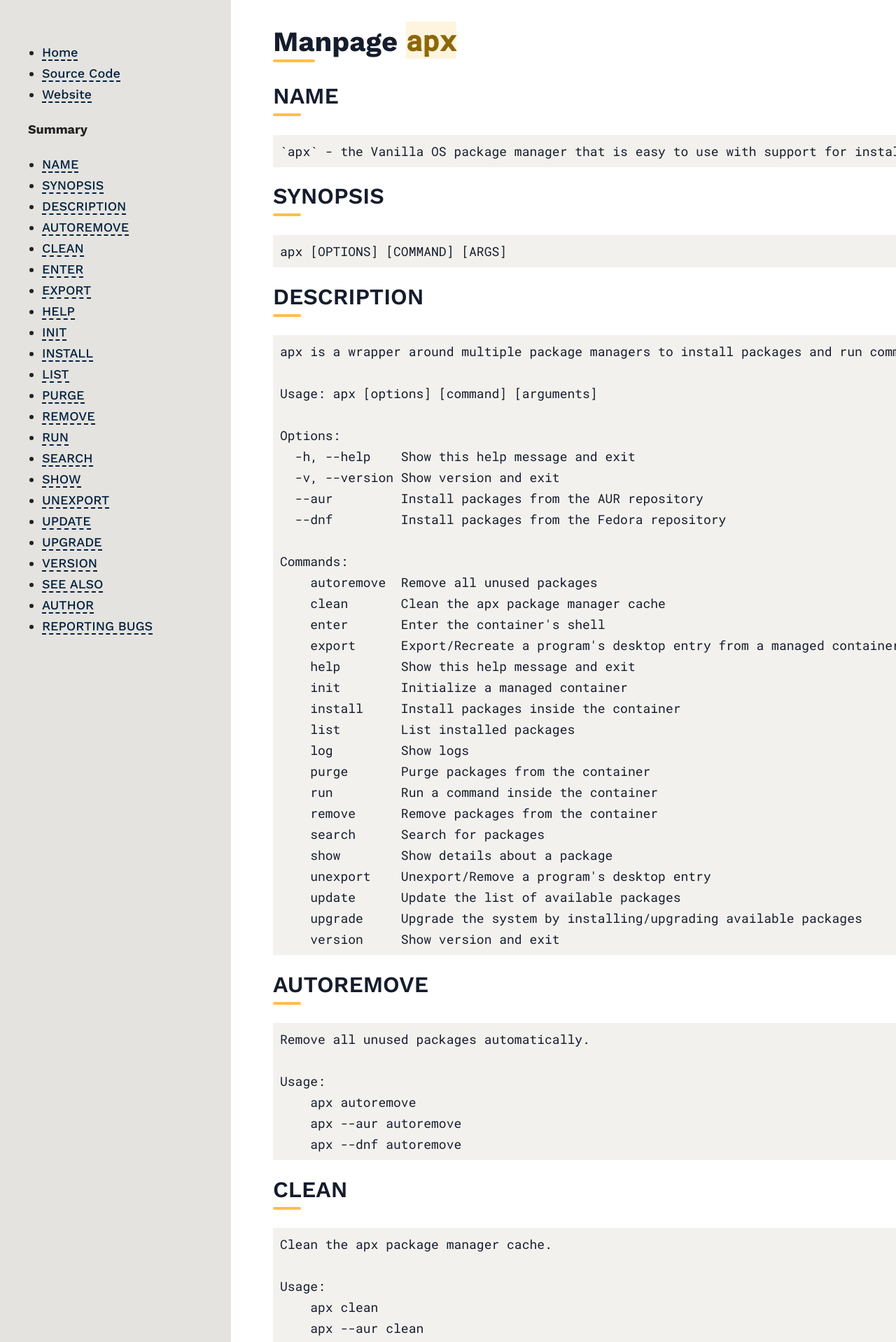
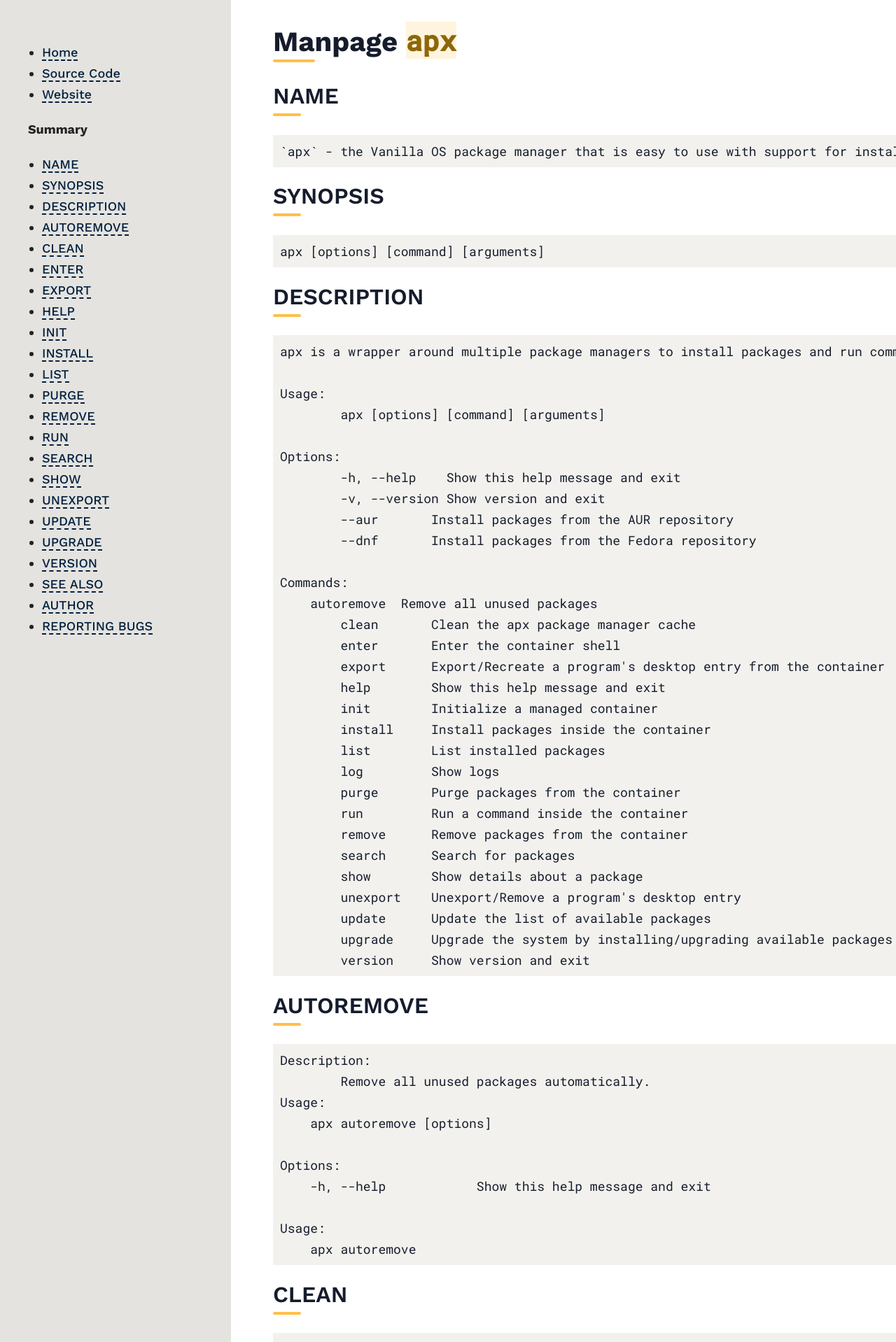
Before and after one commit to Vanilla-OS/documentation, a Jekyll site: the page built from docs/apx/manpage.md, in a window 1280 px wide. Shown: the top 1918 px of the page at 70% size. Built offline with Jekyll 4.4.1, drawn with Linux system fonts in a browser that asks for light colours; some of the changed text lies outside the part shown.

Commit message:
manpage: restructure commands

````diff
--- a/docs/apx/manpage.md
+++ b/docs/apx/manpage.md
@@ -14,7 +14,7 @@ description: Manpage for the apx utility.
 ## SYNOPSIS
 
 ```
-apx [OPTIONS] [COMMAND] [ARGS]
+apx [options] [command] [arguments]
 ```
 
 ## DESCRIPTION
@@ -22,93 +22,101 @@ apx [OPTIONS] [COMMAND] [ARGS]
 ```
 apx is a wrapper around multiple package managers to install packages and run commands inside a managed container.
 
-Usage: apx [options] [command] [arguments]
+Usage:
+	apx [options] [command] [arguments]
 
 Options:
-  -h, --help    Show this help message and exit
-  -v, --version Show version and exit
-  --aur         Install packages from the AUR repository
-  --dnf         Install packages from the Fedora repository
+	-h, --help    Show this help message and exit
+	-v, --version Show version and exit
+	--aur	    Install packages from the AUR repository
+	--dnf	    Install packages from the Fedora repository
 
 Commands:
     autoremove  Remove all unused packages
-    clean       Clean the apx package manager cache
-    enter       Enter the container's shell
-    export      Export/Recreate a program's desktop entry from a managed container
-    help        Show this help message and exit
-    init        Initialize a managed container
-    install     Install packages inside the container
-    list        List installed packages
-    log         Show logs
-    purge       Purge packages from the container
-    run         Run a command inside the container
-    remove      Remove packages from the container
-    search      Search for packages
-    show        Show details about a package
-    unexport    Unexport/Remove a program's desktop entry
-    update      Update the list of available packages
-    upgrade     Upgrade the system by installing/upgrading available packages
-    version     Show version and exit
+	clean       Clean the apx package manager cache
+	enter       Enter the container shell
+	export      Export/Recreate a program's desktop entry from the container
+	help        Show this help message and exit
+	init        Initialize a managed container
+	install     Install packages inside the container
+	list        List installed packages
+	log         Show logs
+	purge       Purge packages from the container
+	run         Run a command inside the container
+	remove      Remove packages from the container
+	search      Search for packages
+	show        Show details about a package
+	unexport    Unexport/Remove a program's desktop entry
+	update      Update the list of available packages
+	upgrade     Upgrade the system by installing/upgrading available packages
+	version     Show version and exit
 ```
 
 ## AUTOREMOVE
 
 ```
-Remove all unused packages automatically.
+Description:
+	Remove all unused packages automatically.
+Usage:
+    apx autoremove [options]
+
+Options:
+    -h, --help            Show this help message and exit
 
 Usage:
     apx autoremove
-    apx --aur autoremove
-    apx --dnf autoremove
 ```
 
 ## CLEAN
 
 ```
-Clean the apx package manager cache.
+Description:
+    Clean the apx package manager cache.
 
 Usage:
-    apx clean
-    apx --aur clean
-    apx --dnf clean [arguments]
+    apx clean [options]
+
+Options:
+    -h, --help            Show this help message and exit
 
 Examples:
     apx clean
-    apx --aur clean
-    apx --dnf clean all
 ```
 
 ## ENTER
 
 ```
-Enter the container shell.
+Description:
+	Enter in the container shell.
 
 Usage:
-    apx enter
-    apx --aur enter
-    apx --dnf enter
+    apx enter [options]
+
+Options:
+    -h, --help            Show this help message and exit
 ```
 
 ## EXPORT
 
 ```
-Export/Recreate a program's desktop entry from a managed container.
+Description:
+    Export/Recreate a program's desktop entry from a managed container.
 
 Usage:
-    apx export <program>
-    apx export --aur <program>
-    apx export --dnf <program>
+    apx export <program> [options]
+
+Options:
+    -h, --help            Show this help message and exit
 
 Examples:
     apx export htop
-    apx export --aur htop
-    apx export --dnf firefox
 ```
 
 ## HELP
 
 ```
-Display help message.
+Description:
+    Display help message.
 
 Usage:
     apx --help
@@ -117,116 +125,128 @@ Usage:
 ## INIT
 
 ```
-Initialize the managed container.
+Description:
+	Initialize the managed container.
 
 Usage:
-    apx init
+    apx init [options]
+
+Options:
+    -h, --help            Show this help message and exit
 ```
 
 ## INSTALL
 
 ```
-Install packages inside managed containers that are tightly integrated with the system. For Graphical GUI packages, a `.desktop` entry file is automatically created and added to the GNOME application menu. A list of installed GUI packages can also be found in the Subsystem menu of Vanilla Control Center.
+
+Description:
+	Install packages inside managed containers that are tightly integrated with the system. For Graphical GUI packages, a `.desktop` entry file is automatically created and added to the GNOME application menu. A list of installed GUI packages can also be found in the Subsystem menu of Vanilla Control Center.
 
 Usage:
-  apx install <packages>
-  apx --aur install <packages>
+    apx install [options] <packages>
+
+Options:
+    -h, --help            Show this help message and exit
+    -y, --assume-yes      Proceed without manual confirmation.
+    -f, --fix-broken      Fix broken deps before installing
+    --no-export           Do not export a desktop entry after the installation. --sideload [path]     Install a package from a local file.
 
 Examples:
     apx install htop git
-    apx --aur install htop
-    apx --dnf install htop
+    apx install --sideload /path/to/file.deb
 ```
 
 ## LIST
 
 ```
-List installed packages.
+Description:
+	List installed packages.
 
 Usage:
-    apx list
-    apx --aur list
-    apx --dnf list
+    apx list [options]
+
+Options:
+    -h, --help            Show this help message and exit
 ```
 
 ## PURGE
 
 ```
-Purge packages inside a managed container.
+Description:
+	Purge packages inside a managed container.
 
 Usage:
-    apx purge <packages>
-    apx --aur purge <packages>
-    apx --dnf purge <packages>
+    apx purge <packages> [options]
+
+Options:
+    -h, --help            Show this help message and exit
 
 Examples:
     apx purge htop
-    apx --aur purge htop
-    apx --dnf purge htop
 ```
 
 ## REMOVE
 
 ```
-Remove packages inside a managed container.
+Description:
+	Remove packages inside a managed container.
 
 Usage:
-    apx remove <packages>
-    apx remove --aur <packages>
-    apx remove --dnf <packages>
+    apx remove <packages> [options]
+
+Options:
+    -h, --help            Show this help message and exit
 
 Examples:
     apx remove htop
-    apx --aur remove htop
-    apx --dnf remove htop
 ```
 
 ## RUN
 
 ```
-Run a program inside a managed container.
+Description:
+	Run a program inside a managed container.
 
 Usage:
-    apx run <program>
-    apx --aur run <program>
-    apx --dnf run <program>
+    apx run <program> [options]
+
+Options:
+    -h, --help            Show this help message and exit
 
 Examples:
-    apx run firefox
-    apx --aur run neofetch
-    apx --dnf run tldr
+    apx run htop
 ```
 
 ## SEARCH
 
 ```
-Search for packages in a managed container.
+Description:
+	Search for packages in a managed container.
 
 Usage:
-    apx search <packages>
-    apx --aur search <packages>
-    apx --dnf search <packages>
+    apx search <packages> [options]
+
+Options:
+    -h, --help            Show this help message and exit
 
 Examples:
     apx search htop
-    apx --aur search htop
-    apx --dnf search dnf
 ```
 
 ## SHOW
 
 ```
-Show details about a package.
+Description:
+	Show details about a package.
 
 Usage:
-    apx show <package>
-    apx --aur show <package>
-    apx --dnf show <package>
+    apx show <package> [options]
+
+Options:
+    -h, --help            Show this help message and exit
 
 Examples:
     apx show htop
-    apx --aur show htop
-    apx --dnf show htop
 ```
 
 ## UNEXPORT
@@ -235,42 +255,52 @@ Examples:
 Unexport/Remove a program's desktop entry from a managed container.
 
 Usage:
-    apx unexport <program>
-    apx unexport --aur <program>
-    apx unexport --dnf <program>
+    apx unexport <program> [options]
+
+Options:
+    -h, --help            Show this help message and exit
 
 Examples:
     apx unexport htop
-    apx unexport --aur htop
-    apx unexport --dnf htop
 ```
 
 ## UPDATE
 
 ```
-Update the list of available packages.
+Description:
+	Update the list of available packages.
 
 Usage:
+    apx update [options]
+
+Options:
+    -h, --help            Show this help message and exit
+
+Examples:
     apx update
-    apx --aur update
-    apx --dnf update
 ```
 
 ## UPGRADE
 
 ```
-Upgrade the system by installing/upgrading available packages.
+Description:
+	Upgrade the system by installing/upgrading available packages.
 
 Usage:
+    apx upgrade [options]
+
+Options:
+    -h, --help            Show this help message and exit
+
+Examples:
     apx upgrade
-    apx --aur upgrade
-    apx --dnf upgrade
 ```
 
 ## VERSION
 
 ```
-Display the version number of apx.
+Description:
+    Display the version number of apx.
 
 Usage:
     apx --version
````
